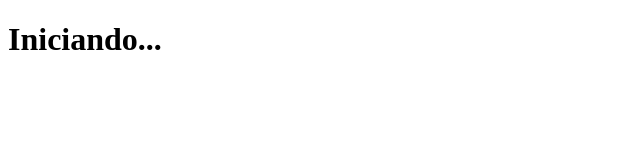
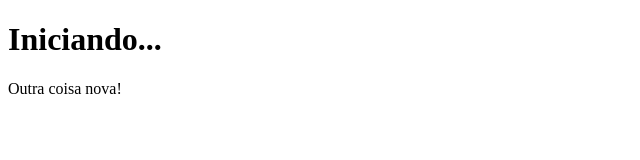
Before and after one commit to 1606076-html-css-js/exercicio-tabela-01, a plain HTML site: page index.html in a window 1280 px wide. Shown: the whole page, without its empty margins (0-640 px from the left). Drawn offline with Linux system fonts and the light colour scheme.

Commit message:
Novo texto na página inicial

```diff
--- a/index.html
+++ b/index.html
@@ -7,6 +7,7 @@
 </head>
 <body>
     <h1>Iniciando...</h1>
+    <p>Outra coisa nova!</p>
 </body>
 </html>
 
```
